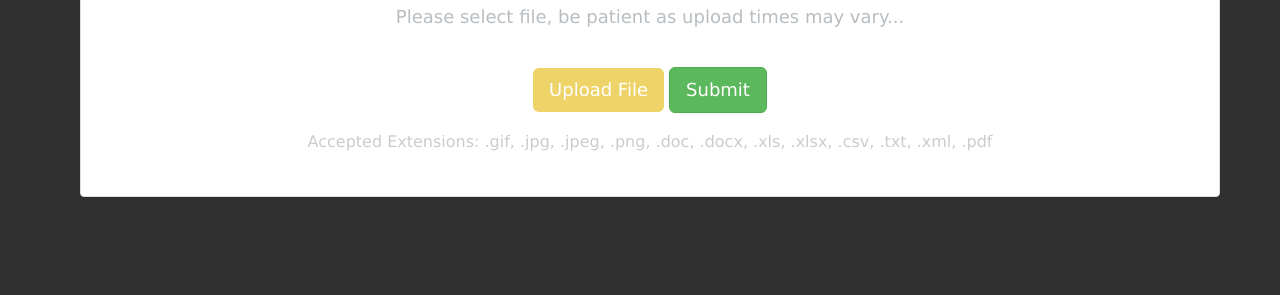
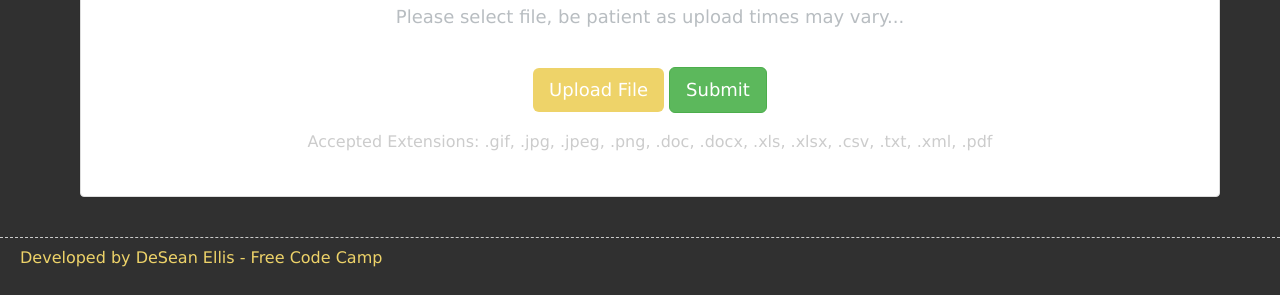
Before and after one commit to deseanellis/filemetadata_microservice, a website: page views/index.html in a window 1280 px wide. Shown: the part 505-800 px from the top of the page. Drawn offline with nearby package versions, Linux system fonts and the light colour scheme; files whose address does not match are found by name.

Commit message:
🎡💩 Updated with Glitch

```diff
--- a/views/index.html
+++ b/views/index.html
@@ -62,6 +62,10 @@
     </form>
   </section>
 
+  <footer>
+    <a href="https://www.freecodecamp.org/deseanellis" target="_blank">Developed by DeSean Ellis - Free Code Camp</a>
+  </footer>
+
   <br />
 
   <script src="https://code.jquery.com/jquery-2.2.0.min.js"></script>
```
